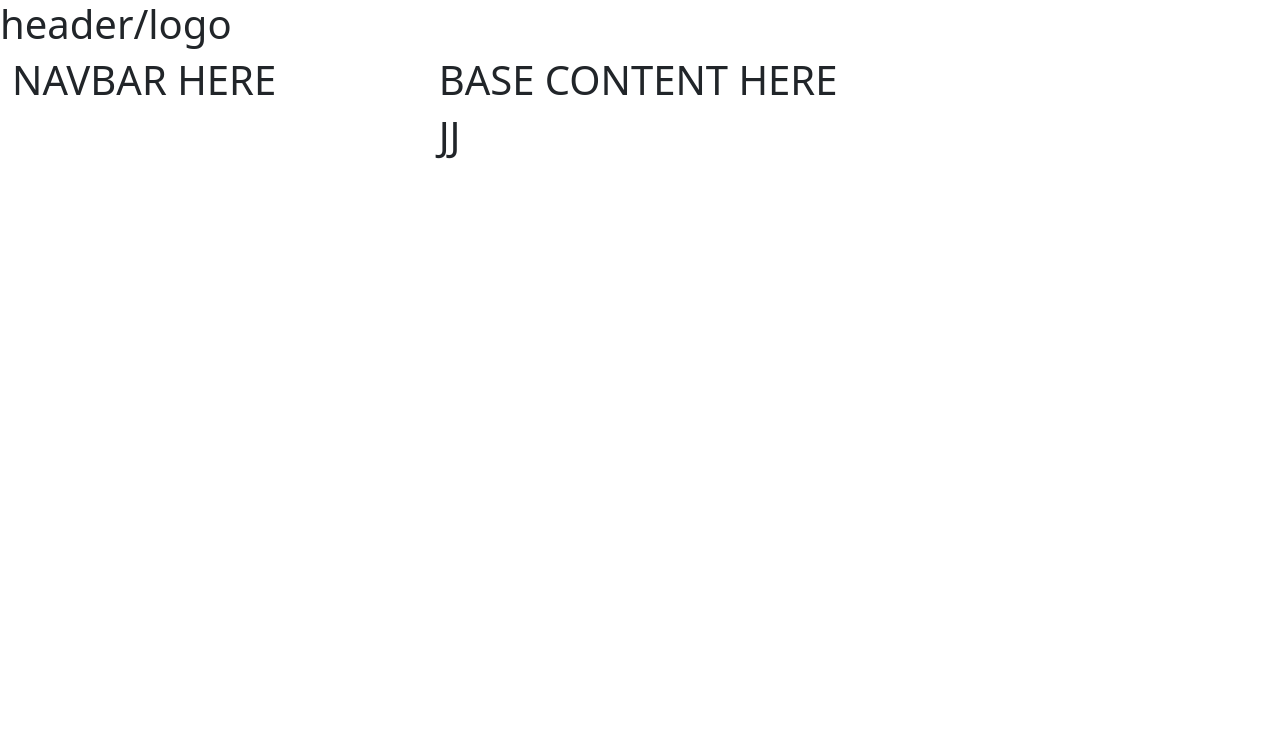
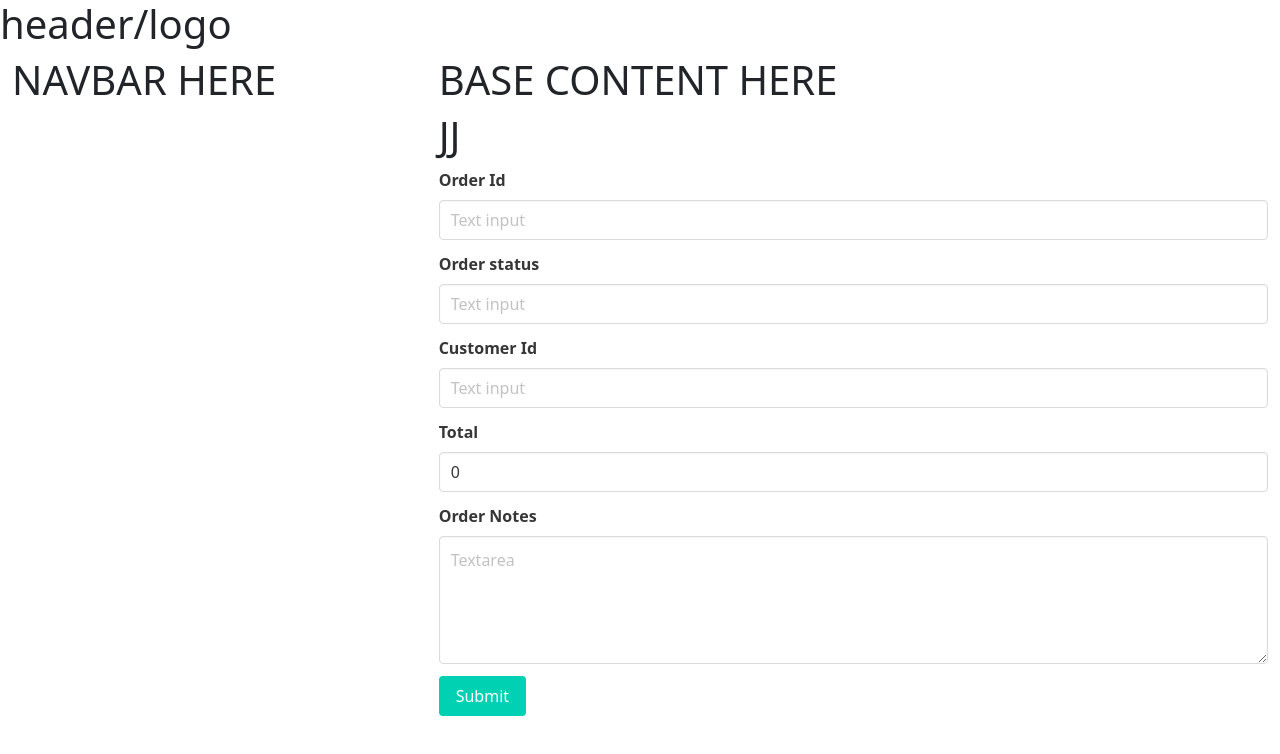
Before and after one commit to EICPCohort6/capstone-order-tracking, a React (Create React App) app in the folder FrontEnd/front-end/: page / in a window 1280 px wide. Shown: the top 754 px of the page. Built offline with nearby package versions, Linux system fonts and the light colour scheme.

Commit message:
changes to Orderpage

```diff
--- a/FrontEnd/front-end/public/index.html
+++ b/FrontEnd/front-end/public/index.html
@@ -3,6 +3,7 @@
   <head>
     <meta charset="utf-8" />
     <link rel="icon" href="%PUBLIC_URL%/favicon.ico" />
+    <link rel="stylesheet" href="https://cdnjs.cloudflare.com/ajax/libs/bulma/0.9.4/css/bulma.min.css" integrity="sha512-HqxHUkJM0SYcbvxUw5P60SzdOTy/QVwA1JJrvaXJv4q7lmbDZCmZaqz01UPOaQveoxfYRv1tHozWGPMcuTBuvQ==" crossorigin="anonymous" referrerpolicy="no-referrer" />
     <meta name="viewport" content="width=device-width, initial-scale=1" />
     <meta name="theme-color" content="#000000" />
     <meta
--- a/FrontEnd/front-end/src/pages/ordersPage.js
+++ b/FrontEnd/front-end/src/pages/ordersPage.js
@@ -1,10 +1,76 @@
-import React from "react";
+import React, {useState } from "react";
 
 const OrdersPage = () => {
+    const [orderId, setOrderId] = useState(null);
+    const [orderStatus, setOrderStatus] = useState(null);
+    const [customerId, setCustomerId] = useState(null);
+    const [total, setTotal] = useState(0);
+    const [orderNotes, setOrderNotes] = useState(null)
+
+    const handleSubmit = () => {
+        const orderObject = {
+            orderId,
+            orderStatus,
+            customerId,
+            total,
+            orderNotes,
+            timestamp: Date.now()
+        }
+        console.log(orderObject);
+        const orderString = JSON.stringify(orderObject);
+        alert("Order was submitted with the following details: " + orderString)
+    }
     return (
       <>
         <h1>JJ</h1>
+<div>
+<div class="field">
+  <label class="label">Order Id</label>
+  <div class="control">
+    <input class="input" type="text" value={orderId} onChange={(event) => {
+        setOrderId(event.target.value)
+    }} placeholder="Text input" />
+  </div>
+</div>
+<div class="field">
+  <label class="label">Order status</label>
+  <div class="control">
+    <input class="input" type="text" placeholder="Text input" value={orderStatus} onChange={(event) => {
+        setOrderStatus(event.target.value)
+    }} />
+  </div>
+</div>
+<div class="field">
+  <label class="label">Customer Id</label>
+  <div class="control">
+    <input class="input" type="text" placeholder="Text input" value={customerId} onChange={(event) => {
+        setCustomerId(event.target.value)
+    }}  />
+  </div>
+</div>
+<div class="field">
+  <label class="label">Total</label>
+  <div class="control">
+    <input class="input" type="text" placeholder="Total Amount" value={total} onChange={(event) => {
+        setTotal(event.target.value)
+    }} />
+  </div>
+</div>
 
+<div class="field">
+  <label class="label">Order Notes</label>
+  <div class="control">
+    <textarea class="textarea" placeholder="Textarea" value={orderNotes} onChange={(event) => {
+        setOrderNotes(event.target.value)
+    }} />
+  </div>
+</div>
+
+<div class="control">
+  <button class="button is-primary" onClick={() => handleSubmit()}>Submit</button>
+</div>
+
+</div>
       </>
     );
   };
```
